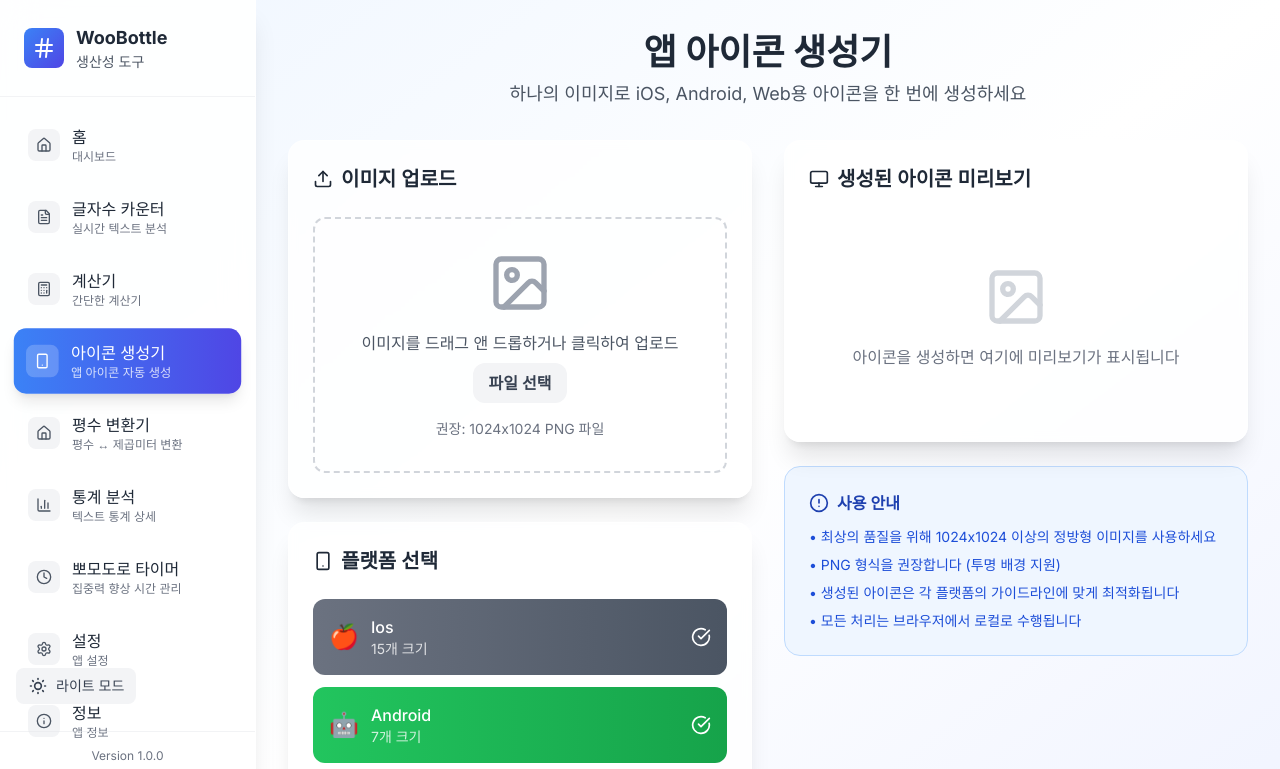
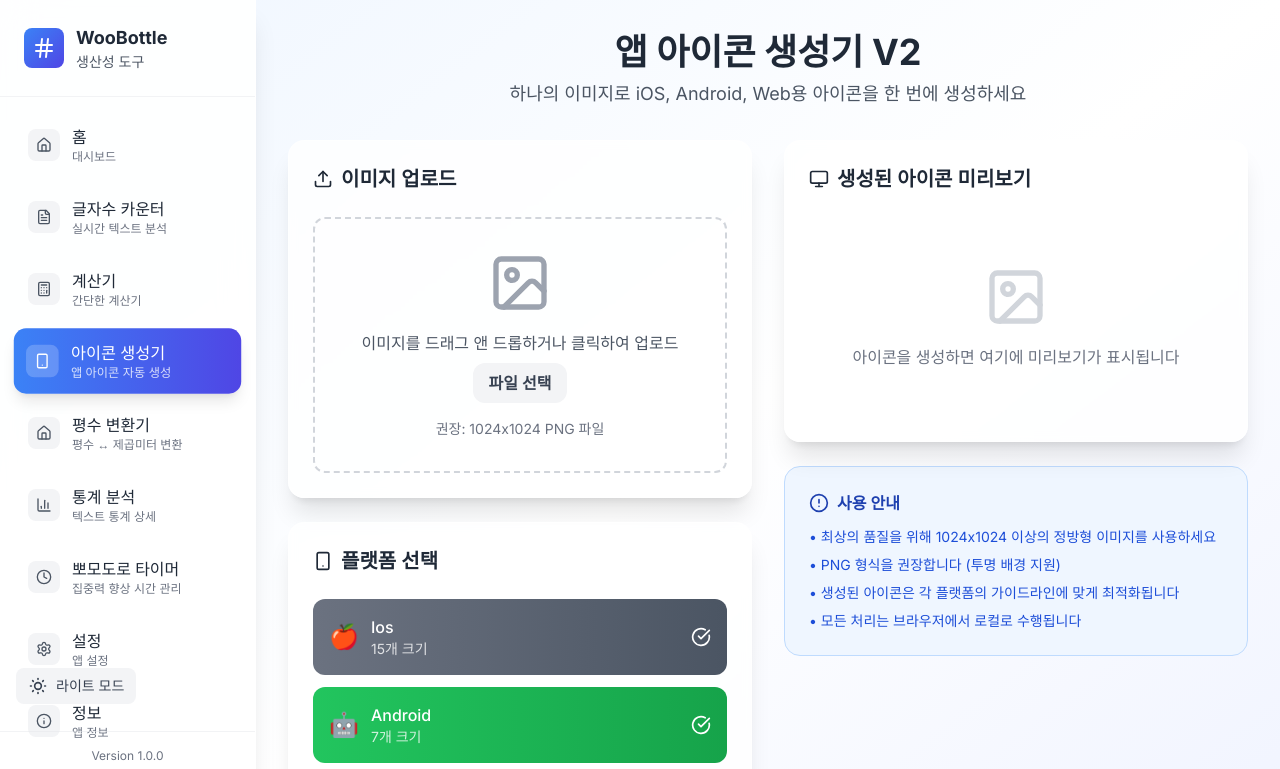
Before and after one commit to woobottle/woobottle-labs, a Next.js app: page /icon-generator in a window 1280 px wide. Shown: the top 769 px of the page. Built offline with nearby package versions, Linux system fonts and the light colour scheme.

Commit message:
feat: Update IconGeneratorPage title to reflect version change
- Change the title of the IconGeneratorPage from "앱 아이콘 생성기" to "앱 아이콘 생성기 V2" to indicate the new version.
- This update enhances clarity for users regarding the current version of the icon generator tool.

```diff
--- a/src/components/pages/icon-generator/ui/icon-generator-page.tsx
+++ b/src/components/pages/icon-generator/ui/icon-generator-page.tsx
@@ -77,7 +77,7 @@ export const IconGeneratorPage: React.FC = () => {
         {/* Header */}
         <div className="text-center mb-8">
           <h1 className="text-4xl font-bold text-gray-800 mb-2">
-            앱 아이콘 생성기
+            앱 아이콘 생성기 V2
           </h1>
           <p className="text-gray-600 text-lg">
             하나의 이미지로 iOS, Android, Web용 아이콘을 한 번에 생성하세요
```
